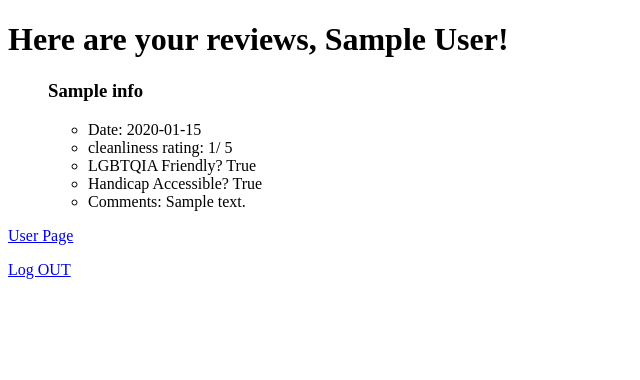
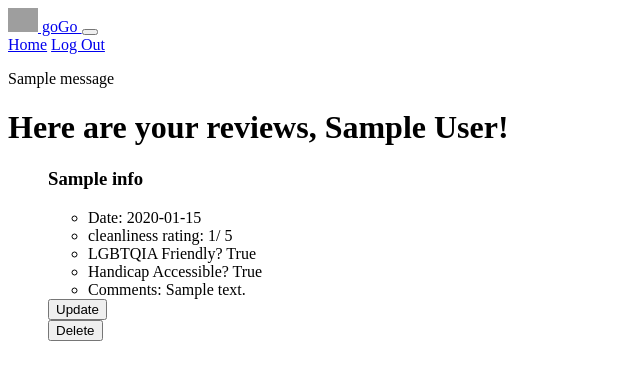
Before and after one commit to catalyst-777/goGo, a Flask app: page /all_user_reviews in a window 1280 px wide. Shown: the top 380 px of the page, without its empty margins (0-640 px from the left). Run offline with Flask 2, Linux system fonts and the light colour scheme; the visitor is signed in with stand-in values (Sample User, id 1); tables that the repository leaves empty hold one stand-in row (values such as "Sample post"); one stand-in notice (Sample message) is shown; grey boxes are pictures that could not be loaded.

Commit message:
Add delete functionality

```diff
--- a/crud.py
+++ b/crud.py
@@ -52,6 +52,19 @@ def get_all_restroom_reviews(bathroom_id):
 
     return reviews
 
+def delete_review(review_id):
+    print(review_id)
+    review = Review.query.filter(Review.review_id == review_id).first()
+    print(review)
+    db.session.delete(review)
+    db.session.commit()
+
+
+def update_review(review_id):
+    print(review_id)
+
+
+
 
 if __name__ == "__main__":
     from server import app
--- a/server.py
+++ b/server.py
@@ -166,8 +166,7 @@ def get_all_user_reviews():
 @app.route('/all_restroom_reviews', methods=['GET', 'POST'])
 def get_all_restroom_reviews():
     """Show all reviews for one restroom"""
-    # check if bathroomName is stored in session
-    # user_id = session["user_id"]
+
     bathroom_id = request.form.get("bathroomID")
     bathroom_name = request.form.get("bathroomName")
 
@@ -179,7 +178,25 @@ def get_all_restroom_reviews():
 
     return render_template('/chosen_restroom_reviews.html', fname = session["user_fname"], user_id = session["user_id"],bathroom_name = bathroom_name, bathroom_id = bathroom_id, reviews = reviews)
 
+#DELETE a user's review
+@app.route('/delete_review', methods=['POST'])
+def delete_review():
+    """Delete review"""
+    review_id = request.form.get("review_id")
+    user_id = session["user_id"]
+    review = crud.delete_review(review_id)
+    reviews = crud.get_all_user_reviews(user_id)
 
+    flash('Review was deleted')
+    return render_template('/all_user_reviews.html', fname = session["user_fname"], user_id = session["user_id"], reviews = reviews)
+
+# @app.route('/update_review', methods=['POST'])
+# def update_review():
+#     """Update review"""
+#     review_id = request.form.get("review_id")
+#     user_id = session["user_id"]
+#     crud.delete_review(review_id)
+#     reviews = crud.get_all_user_reviews(user_id)
 
 if __name__ == "__main__":
     # DebugToolbarExtension(app)
--- a/templates/all_user_reviews.html
+++ b/templates/all_user_reviews.html
@@ -5,6 +5,28 @@
 {% endblock %}
 
 {% block body %}
+<nav class="navbar static-top navbar-expand-lg navbar-dark bg-dark" >
+    <div class="container-fluid">
+        <a class="navbar-brand" href="#">
+            <img src="/static/img/goGo_icon_cropped.png" alt="" width="30" height="24" class="d-inline-block align-text-top">
+            goGo
+          </a>
+      <button class="navbar-toggler" type="button" data-bs-toggle="collapse" data-bs-target="#navbarNavAltMarkup" aria-controls="navbarNavAltMarkup" aria-expanded="false" aria-label="Toggle navigation">
+        <span class="navbar-toggler-icon"></span>
+      </button>
+      <div class="collapse navbar-collapse" id="navbarNavAltMarkup">
+        <div class="navbar-nav">
+          <a class="nav-link" aria-current="page" href="user_page">Home</a>
+          <a class="nav-link" href="/log_out">Log Out</a>
+        </div>
+      </div>
+    </div>
+  </nav>
+{% for msg in get_flashed_messages() %}
+      <p class="flash-msg">
+        {{ msg }}
+      </p>
+    {% endfor %}
     <h1>Here are your reviews, {{ fname }}!</h1>
     <ul class="all_user_reviews">
         {% for review in reviews %}
@@ -16,10 +38,15 @@
                 <li>Handicap Accessible? {{review["accessible"]}}</li>
                 <li>Comments: {{review["comments"]}}</li>
             </ul>
+            <form action="/update_review" method="POST">
+                <input type="hidden" id="review_id" name="review_id" value="{{review['review_id']}}">
+                <button type="submit" value="Submit "id="update-restroom-review" class="{{review['review_id']}}">Update </button>
+              </form>
+            <form action="/delete_review" method="POST">
+                <input type="hidden" id="review_id" name="review_id" value="{{review['review_id']}}">
+                <button type="submit" value="Submit "id="delete-restroom-review" class="{{review['review_id']}}">Delete </button>
+              </form>
 
         {% endfor %}
       </ul>
-      <a href='/user_page'>User Page</a>
-      <p></p>
-      <a href='/log_out'>Log OUT</a>
 {% endblock %}
```
